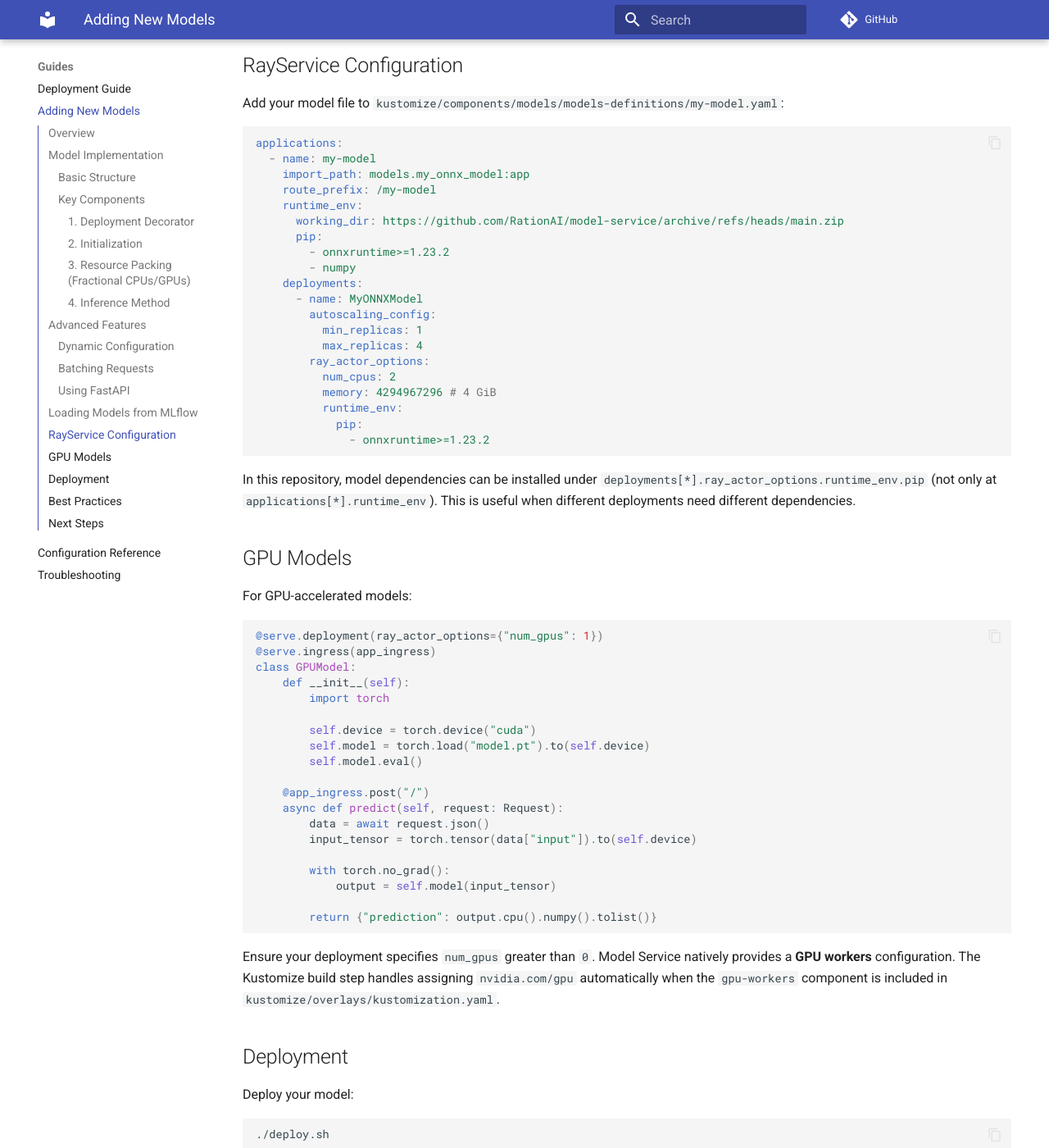
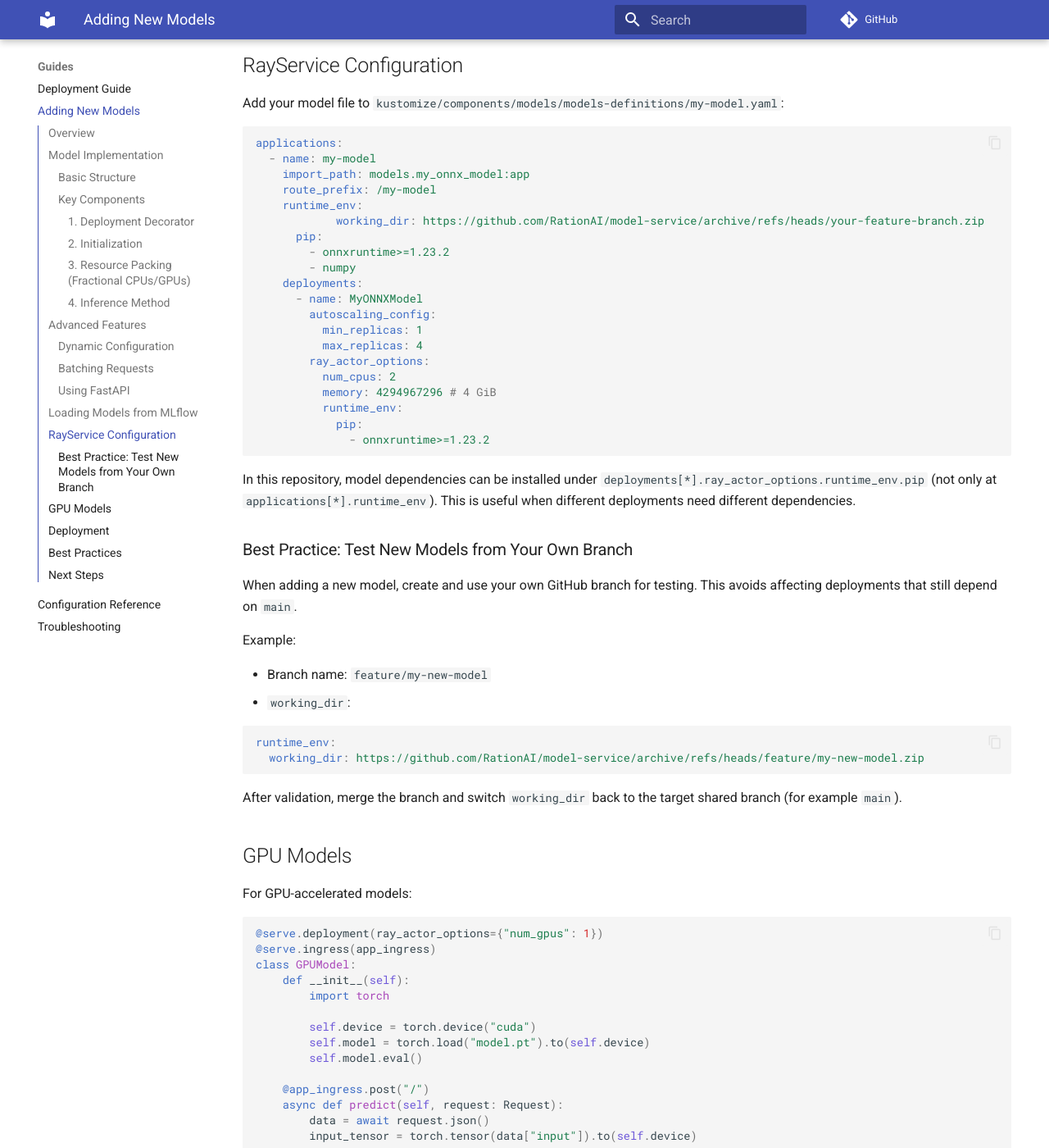
Before and after one commit to RationAI/model-service, an MkDocs documentation site: the page built from docs/guides/adding-models.md, in a window 1280 px wide and 1400 px high, scrolled down 5052 px. Shown: the whole window at 82% size. Built offline with MkDocs 1.6.1 and Material for MkDocs 9.7.7, drawn with Linux system fonts in a browser that asks for light colours; comment, search, counter and statistics services are not loaded.

Commit message:
add testing

````diff
--- a/docs/guides/adding-models.md
+++ b/docs/guides/adding-models.md
@@ -252,7 +252,7 @@ applications:
     import_path: models.my_onnx_model:app
     route_prefix: /my-model
     runtime_env:
-      working_dir: https://github.com/RationAI/model-service/archive/refs/heads/main.zip
+            working_dir: https://github.com/RationAI/model-service/archive/refs/heads/your-feature-branch.zip
       pip:
         - onnxruntime>=1.23.2
         - numpy
@@ -270,6 +270,22 @@ applications:
 ```
 
 In this repository, model dependencies can be installed under `deployments[*].ray_actor_options.runtime_env.pip` (not only at `applications[*].runtime_env`). This is useful when different deployments need different dependencies.
+
+### Best Practice: Test New Models from Your Own Branch
+
+When adding a new model, create and use your own GitHub branch for testing. This avoids affecting deployments that still depend on `main`.
+
+Example:
+
+- Branch name: `feature/my-new-model`
+- `working_dir`:
+
+```yaml
+runtime_env:
+  working_dir: https://github.com/RationAI/model-service/archive/refs/heads/feature/my-new-model.zip
+```
+
+After validation, merge the branch and switch `working_dir` back to the target shared branch (for example `main`).
 
 ## GPU Models
 
````
Also changed, not shown: docs/guides/deployment-guide.md (+3 -1 lines).
